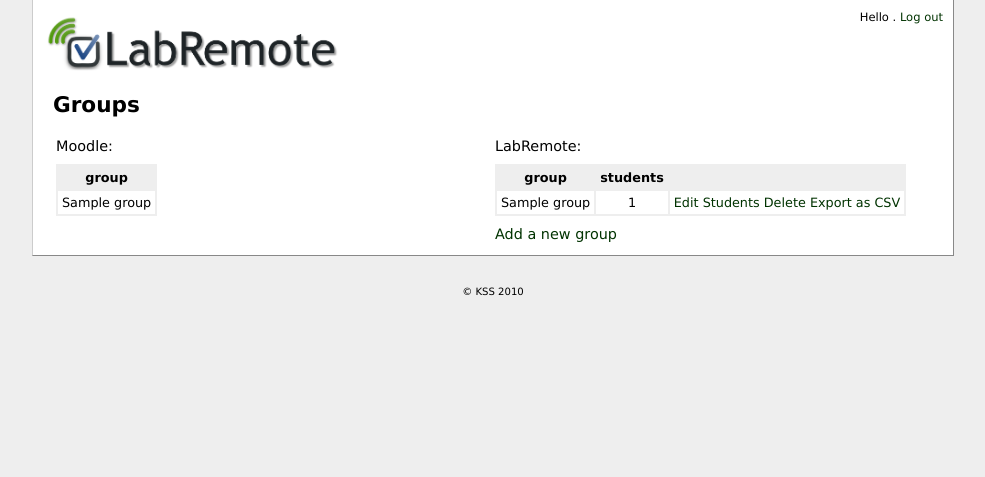
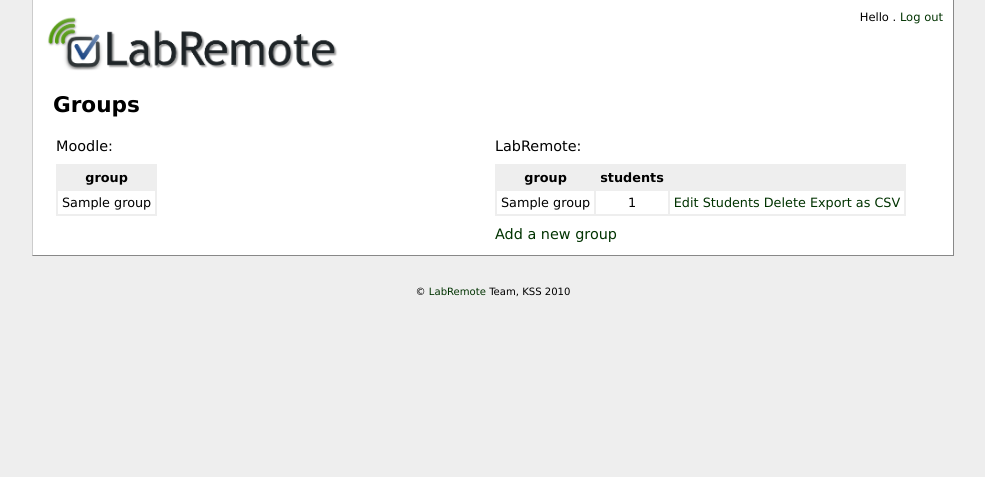
Before and after one commit to liquidsnake/LabRemote, a Django app: template middleware/templates/groups.html in a window 1280 px wide. Shown: the part 21-498 px from the top of the page, without its empty margins (147-1132 px from the left). Run offline with Django 3.2, Linux system fonts and the light colour scheme; the template is opened without the code that fills it: most values are stand-ins (such as "Sample title", 1, 10 or a date in 2020).

Commit message:
link website

```diff
--- a/middleware/frontend/views.py
+++ b/middleware/frontend/views.py
@@ -316,7 +316,7 @@ def register(request):
             assistant.save()
             profile.assistant = assistant
             profile.save()
-            print "profile", profile, assistant, profile.assistant
+            #print "profile", profile, assistant, profile.assistant
             return HttpResponseRedirect("/accounts/created/")
     else:
         form = RegisterForm()
--- a/middleware/templates/base.html
+++ b/middleware/templates/base.html
@@ -41,6 +41,6 @@
 </div>
 
  <div id="footer">
- &copy; KSS 2010</div>
+ &copy; <a href="http://labremote.korect.ro/">LabRemote</a> Team, KSS 2010</div>
 </div>
 </body></html>
```
